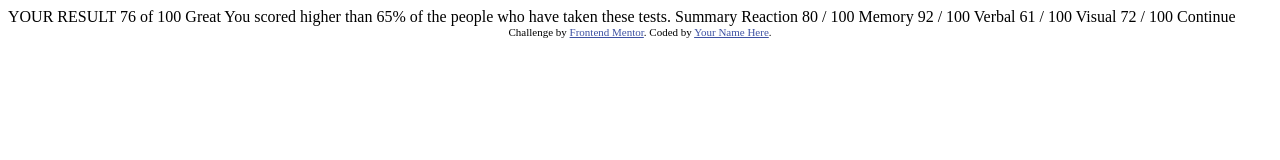
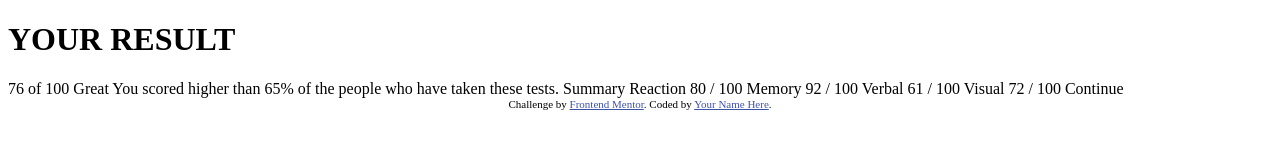
Before and after one commit to Kevin-Kigotho/background-generator, a plain HTML site: page index.html in a window 1280 px wide. Drawn offline with Linux system fonts and the light colour scheme.

Commit message:
Added h1

```diff
--- a/index.html
+++ b/index.html
@@ -16,7 +16,7 @@
 </head>
 <body>
 
-  YOUR RESULT
+  <h1>YOUR RESULT</h1>
   76
   of 100
 
```
